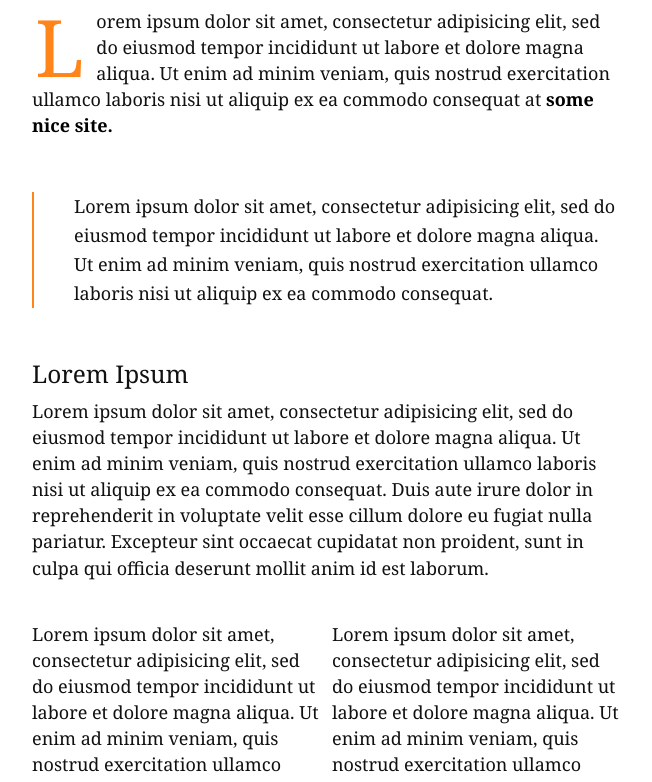
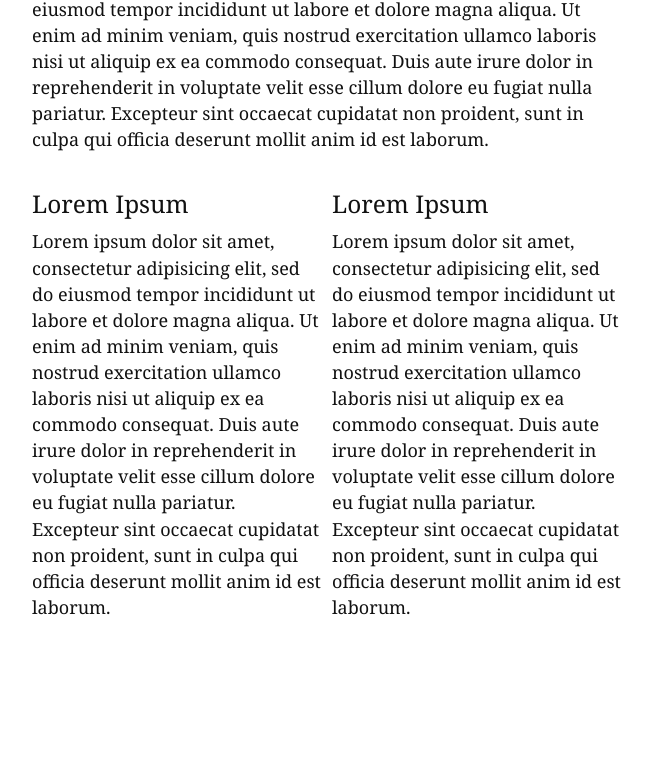
Before and after one commit to hejhansson/BOXcss, a website: page index.html in a window 1280 px wide. Shown: the part 87-869 px from the top of the page, without its empty margins (313-965 px from the left). After the commit the page ends 800 px from the top, so only its background shows below. Drawn offline with nearby package versions, Linux system fonts and the light colour scheme.

Commit message:
New index.html

```diff
--- a/index.html
+++ b/index.html
@@ -48,18 +48,7 @@
 
 	    <div class="container" role="main">
 	    	<div class="box-12">
-		    	<h1>Lorem Ipsum</h1>
-		    	<p class="initial">Lorem ipsum dolor sit amet, consectetur adipisicing elit, sed do eiusmod
-		    	tempor incididunt ut labore et dolore magna aliqua. Ut enim ad minim veniam,
-		    	quis nostrud exercitation ullamco laboris nisi ut aliquip ex ea commodo
-		    	consequat at <a href="">some nice site.</a></p>
-
-		    	<blockquote>Lorem ipsum dolor sit amet, consectetur adipisicing elit, sed do eiusmod
-		    	tempor incididunt ut labore et dolore magna aliqua. Ut enim ad minim veniam,
-		    	quis nostrud exercitation ullamco laboris nisi ut aliquip ex ea commodo
-		    	consequat.</blockquote>
-
-		    	<h3>Lorem Ipsum</h3>
+	    	<h3>Lorem Ipsum</h3>
 			    	<p>Lorem ipsum dolor sit amet, consectetur adipisicing elit, sed do eiusmod
 			    	tempor incididunt ut labore et dolore magna aliqua. Ut enim ad minim veniam,
 			    	quis nostrud exercitation ullamco laboris nisi ut aliquip ex ea commodo
@@ -67,18 +56,18 @@
 			    	cillum dolore eu fugiat nulla pariatur. Excepteur sint occaecat cupidatat non
 			    	proident, sunt in culpa qui officia deserunt mollit anim id est laborum. </p>
 	    	</div>
-
 	    	<div class="box-6">
-	    		<p>Lorem ipsum dolor sit amet, consectetur adipisicing elit, sed do eiusmod
+	    	<h3>Lorem Ipsum</h3>
+			    	<p>Lorem ipsum dolor sit amet, consectetur adipisicing elit, sed do eiusmod
 			    	tempor incididunt ut labore et dolore magna aliqua. Ut enim ad minim veniam,
 			    	quis nostrud exercitation ullamco laboris nisi ut aliquip ex ea commodo
 			    	consequat. Duis aute irure dolor in reprehenderit in voluptate velit esse
 			    	cillum dolore eu fugiat nulla pariatur. Excepteur sint occaecat cupidatat non
 			    	proident, sunt in culpa qui officia deserunt mollit anim id est laborum. </p>
 	    	</div>
-
 	    	<div class="box-6">
-	    		<p>Lorem ipsum dolor sit amet, consectetur adipisicing elit, sed do eiusmod
+	    	<h3>Lorem Ipsum</h3>
+			    	<p>Lorem ipsum dolor sit amet, consectetur adipisicing elit, sed do eiusmod
 			    	tempor incididunt ut labore et dolore magna aliqua. Ut enim ad minim veniam,
 			    	quis nostrud exercitation ullamco laboris nisi ut aliquip ex ea commodo
 			    	consequat. Duis aute irure dolor in reprehenderit in voluptate velit esse
```
Also changed, not shown: 1 other file.
